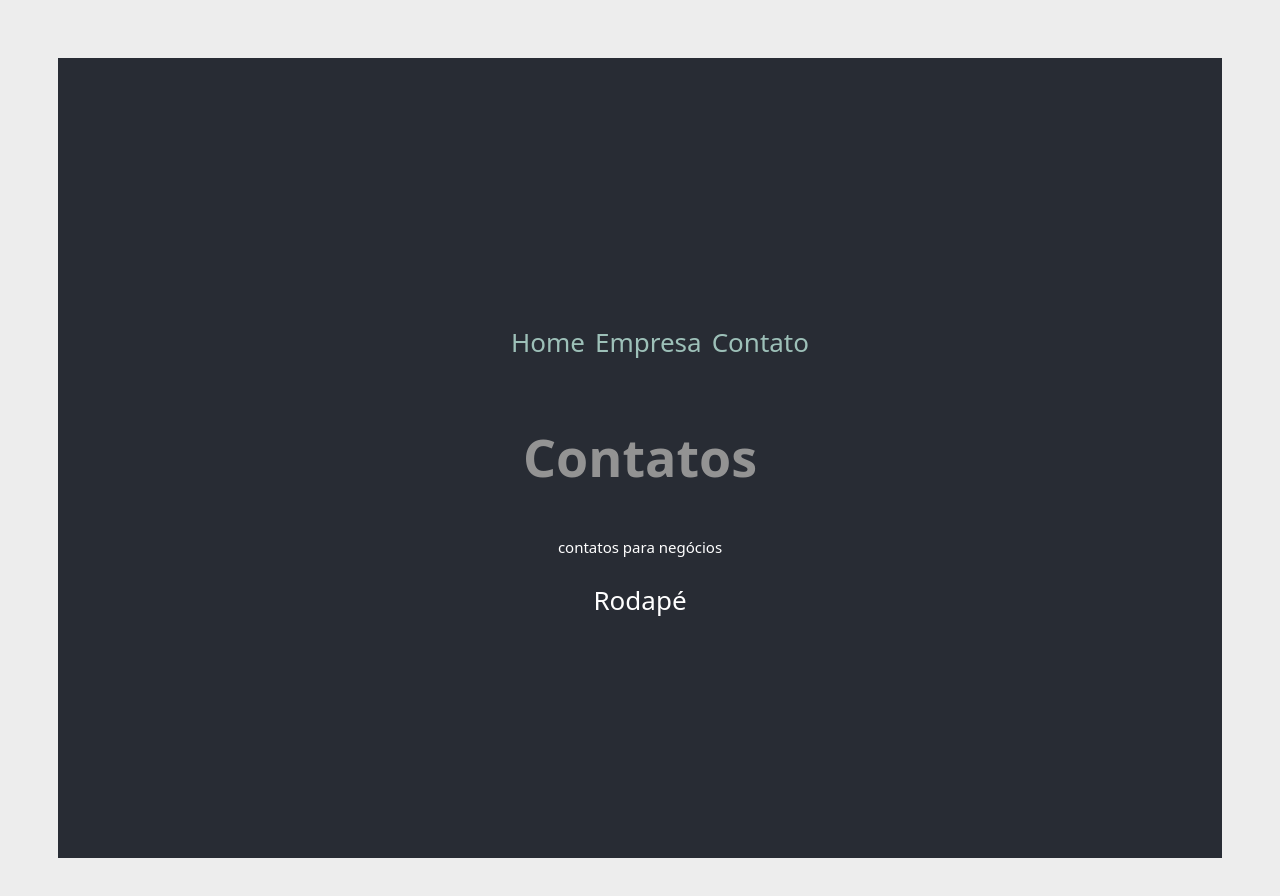
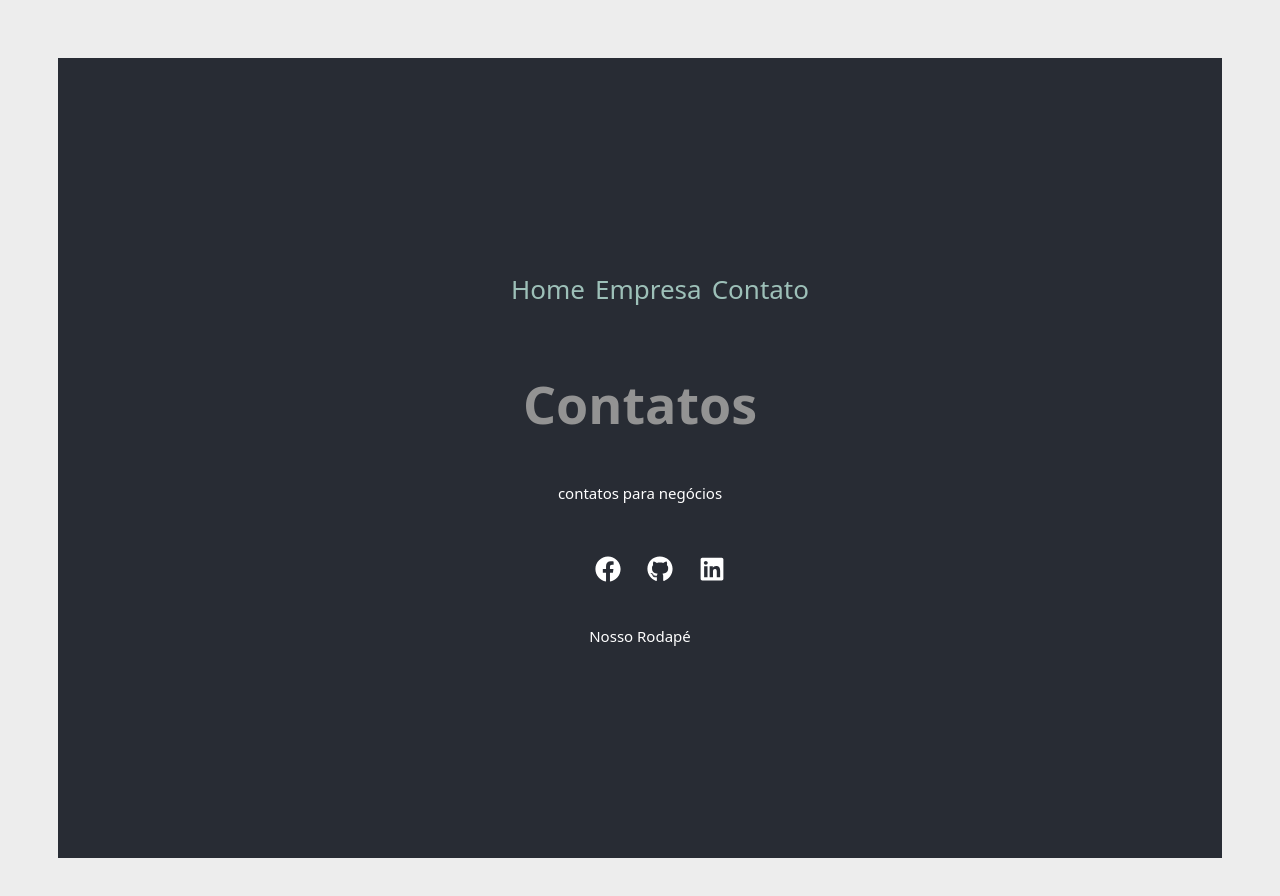
Before and after one commit to brunosoharagit/tutorial-react, a React (Create React App) app: page /contato in a window 1280 px wide. Shown: the top 896 px of the page. Built offline with nearby package versions, Linux system fonts and the light colour scheme.

Commit message:
TUTORIAL 2022.07.26 > react icons

```diff
--- a/package.json
+++ b/package.json
@@ -8,6 +8,7 @@
     "@testing-library/user-event": "^13.5.0",
     "react": "^18.2.0",
     "react-dom": "^18.2.0",
+    "react-icons": "^4.4.0",
     "react-router-dom": "^6.3.0",
     "react-scripts": "^2.1.3",
     "web-vitals": "^2.1.4"
--- a/src/components/layout/Footer.js
+++ b/src/components/layout/Footer.js
@@ -1,7 +1,24 @@
-import React from 'react';
+import React from "react";
+import { FaFacebook, FaGithub, FaLinkedin } from "react-icons/fa";
+import styles from '../../modules/Footer.module.css'
 
 function Footer() {
-    return <footer>Rodapé</footer>
+  return (
+    <footer>
+      <ul className={styles.socialList}>
+        <li>
+          <FaFacebook />
+        </li>
+        <li>
+          <FaGithub />
+        </li>
+        <li>
+          <FaLinkedin />
+        </li>
+      </ul>
+      <p>Nosso Rodapé</p>
+    </footer>
+  );
 }
 
 export default Footer;
--- /dev/null
+++ b/src/modules/Footer.module.css
@@ -0,0 +1,15 @@
+.socialList {
+    display: flex;
+    justify-content: center;
+    align-items: center;
+    list-style: none;
+}
+
+.socialList li {
+    margin: 0 .5em;
+}
+
+.socialList svg {
+    font-size: 1em;
+    cursor: pointer;
+}
```
Also changed, not shown: 1 other file (tests, documents, lock files or other folders).
